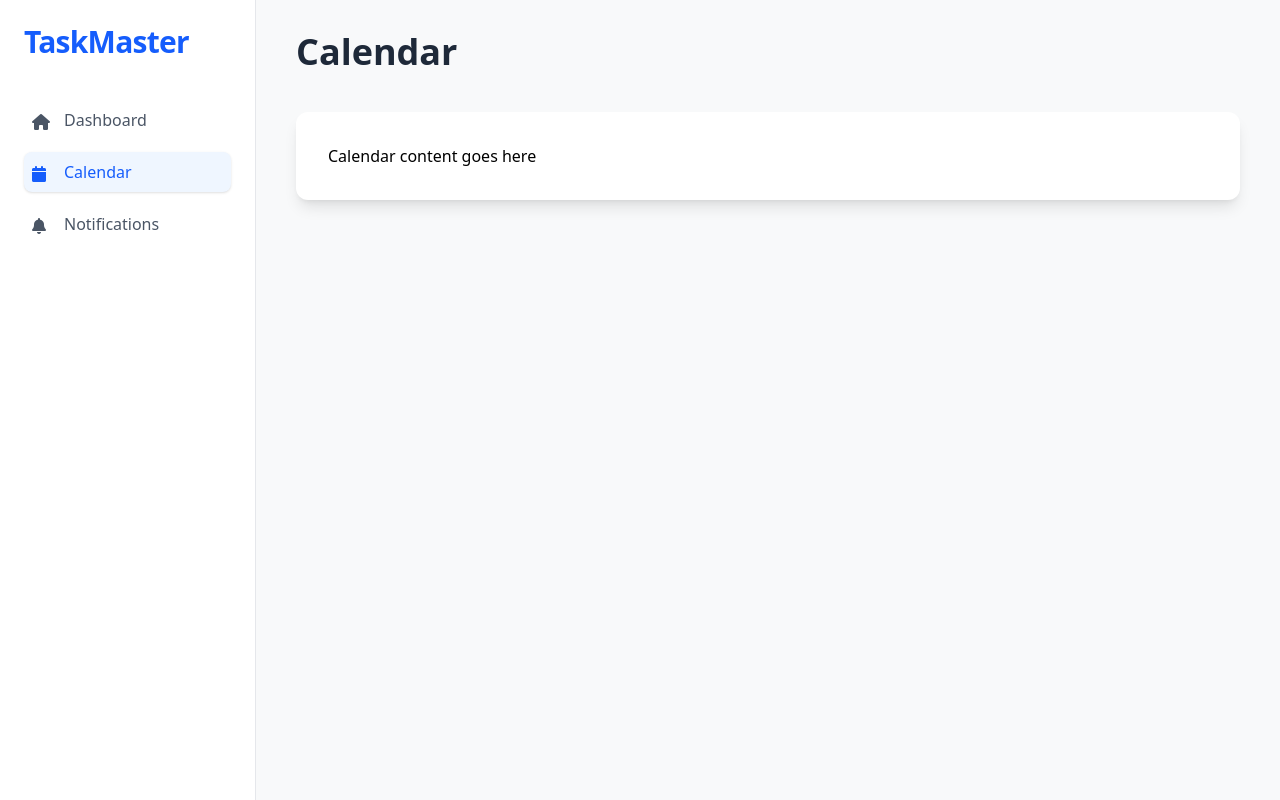
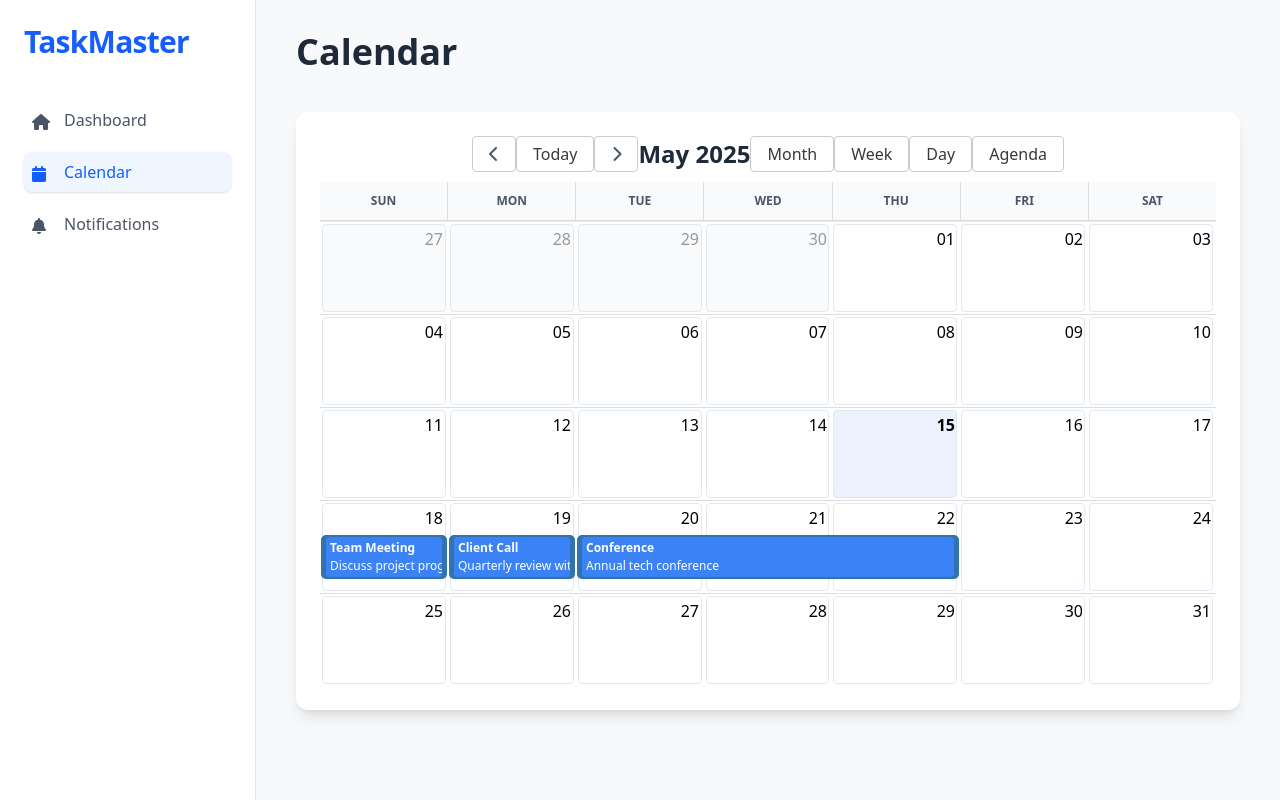
Before and after one commit to Gideon-Buba/task-project, a React (Vite) app in the folder frontend/: page /calendar in a window 1280 px wide. Built offline with nearby package versions, Linux system fonts and the light colour scheme.

Commit message:
calendar wip

```diff
--- a/frontend/package.json
+++ b/frontend/package.json
@@ -12,8 +12,10 @@
   "dependencies": {
     "@tailwindcss/postcss": "^4.1.6",
     "axios": "^1.9.0",
+    "date-fns": "^4.1.0",
     "framer-motion": "^12.11.3",
     "react": "^19.1.0",
+    "react-big-calendar": "^1.18.0",
     "react-dom": "^19.1.0",
     "react-router-dom": "^7.6.0"
   },
@@ -21,6 +23,7 @@
     "@eslint/js": "^9.25.0",
     "@tailwindcss/vite": "^4.1.6",
     "@types/react": "^19.1.2",
+    "@types/react-big-calendar": "^1.16.1",
     "@types/react-dom": "^19.1.2",
     "@vitejs/plugin-react": "^4.4.1",
     "eslint": "^9.25.0",
--- a/frontend/src/components/Dashboard.tsx
+++ b/frontend/src/components/Dashboard.tsx
@@ -1,4 +1,3 @@
-// Dashboard.tsx
 import React, { useState, useEffect } from "react";
 import { motion, AnimatePresence } from "framer-motion";
 import { getTasks, addTask } from "../api/taskApi";
--- a/frontend/src/pages/CalendarPage.tsx
+++ b/frontend/src/pages/CalendarPage.tsx
@@ -1,15 +1,204 @@
-import React from "react";
+import React, { useState } from "react";
+import { Calendar as BigCalendar, momentLocalizer } from "react-big-calendar";
+import type { View } from "react-big-calendar";
+// import { Views } from "react-big-calendar";
+import moment from "moment";
+import "react-big-calendar/lib/css/react-big-calendar.css";
+import { motion } from "framer-motion";
+import "../styles/Calendar.css";
+
+// Set up the localizer
+const localizer = momentLocalizer(moment);
 
 const Calendar: React.FC = () => {
+  // Use View type for the state
+  const [view, setView] = useState<View>("month");
+  const [date, setDate] = useState(new Date());
+
+  // Sample events data
+  const events = [
+    {
+      id: 1,
+      title: "Team Meeting",
+      start: new Date(2025, 4, 18, 10, 0), // May 18, 2025, 10:00 AM
+      end: new Date(2025, 4, 18, 11, 30), // May 18, 2025, 11:30 AM
+      desc: "Discuss project progress",
+      allDay: false,
+    },
+    {
+      id: 2,
+      title: "Client Call",
+      start: new Date(2025, 4, 19, 14, 0), // May 19, 2025, 2:00 PM
+      end: new Date(2025, 4, 19, 15, 0), // May 19, 2025, 3:00 PM
+      desc: "Quarterly review with client",
+      allDay: false,
+    },
+    {
+      id: 3,
+      title: "Conference",
+      start: new Date(2025, 4, 20, 9, 0), // May 20, 2025, 9:00 AM
+      end: new Date(2025, 4, 22, 17, 0), // May 22, 2025, 5:00 PM
+      desc: "Annual tech conference",
+      allDay: false,
+    },
+  ];
+
+  // Custom event component
+  const EventComponent = ({ event }: { event: any }) => (
+    <motion.div
+      initial={{ opacity: 0, scale: 0.9 }}
+      animate={{ opacity: 1, scale: 1 }}
+      transition={{ duration: 0.2 }}
+      className="rbc-event"
+      style={{
+        backgroundColor: "#3b82f6", // blue-500
+        borderColor: "#3b82f6",
+        color: "white",
+        borderRadius: "4px",
+        padding: "2px 4px",
+        fontSize: "12px",
+      }}
+    >
+      <strong>{event.title}</strong>
+      {event.desc && <div>{event.desc}</div>}
+    </motion.div>
+  );
+
+  // Custom toolbar
+  const CustomToolbar = (toolbar: any) => {
+    const goToBack = () => {
+      toolbar.date.setMonth(toolbar.date.getMonth() - 1);
+      toolbar.onNavigate("PREV");
+    };
+
+    const goToNext = () => {
+      toolbar.date.setMonth(toolbar.date.getMonth() + 1);
+      toolbar.onNavigate("NEXT");
+    };
+
+    const goToToday = () => {
+      toolbar.onNavigate("TODAY");
+    };
+
+    const label = () => {
+      const date = toolbar.date;
+      return (
+        <span>
+          {date.toLocaleString("default", { month: "long" })}{" "}
+          {date.getFullYear()}
+        </span>
+      );
+    };
+
+    return (
+      <div className="rbc-toolbar flex justify-between items-center mb-6">
+        <div className="flex items-center space-x-4">
+          <button
+            onClick={goToBack}
+            className="p-2 rounded-full hover:bg-gray-100 transition-colors"
+          >
+            <i className="fas fa-chevron-left text-gray-600"></i>
+          </button>
+          <button
+            onClick={goToToday}
+            className="px-4 py-2 bg-blue-600 text-white rounded-lg hover:bg-blue-700 transition-colors"
+          >
+            Today
+          </button>
+          <button
+            onClick={goToNext}
+            className="p-2 rounded-full hover:bg-gray-100 transition-colors"
+          >
+            <i className="fas fa-chevron-right text-gray-600"></i>
+          </button>
+        </div>
+
+        <h2 className="text-2xl font-bold text-gray-800">{label()}</h2>
+
+        <div className="flex space-x-2">
+          <button
+            onClick={() => toolbar.onView("month")}
+            className={`px-4 py-2 rounded-lg ${
+              view === "month"
+                ? "bg-blue-600 text-white"
+                : "bg-gray-100 text-gray-600 hover:bg-gray-200"
+            } transition-colors`}
+          >
+            Month
+          </button>
+          <button
+            onClick={() => toolbar.onView("week")}
+            className={`px-4 py-2 rounded-lg ${
+              view === "week"
+                ? "bg-blue-600 text-white"
+                : "bg-gray-100 text-gray-600 hover:bg-gray-200"
+            } transition-colors`}
+          >
+            Week
+          </button>
+          <button
+            onClick={() => toolbar.onView("day")}
+            className={`px-4 py-2 rounded-lg ${
+              view === "day"
+                ? "bg-blue-600 text-white"
+                : "bg-gray-100 text-gray-600 hover:bg-gray-200"
+            } transition-colors`}
+          >
+            Day
+          </button>
+          <button
+            onClick={() => toolbar.onView("agenda")}
+            className={`px-4 py-2 rounded-lg ${
+              view === "agenda"
+                ? "bg-blue-600 text-white"
+                : "bg-gray-100 text-gray-600 hover:bg-gray-200"
+            } transition-colors`}
+          >
+            Agenda
+          </button>
+        </div>
+      </div>
+    );
+  };
+
   return (
     <>
       <header className="flex justify-between items-center mb-10">
-        <h2 className="text-4xl font-bold text-gray-800">Calendar</h2>
+        <motion.h2
+          initial={{ opacity: 0, x: -20 }}
+          animate={{ opacity: 1, x: 0 }}
+          transition={{ duration: 0.5, delay: 0.1 }}
+          className="text-4xl font-bold text-gray-800"
+        >
+          Calendar
+        </motion.h2>
       </header>
 
-      <div className="bg-white rounded-xl shadow-lg p-8">
-        <p>Calendar content goes here</p>
-      </div>
+      <motion.div
+        initial={{ opacity: 0, y: 20 }}
+        animate={{ opacity: 1, y: 0 }}
+        transition={{ duration: 0.5, delay: 0.2 }}
+        className="bg-white rounded-xl shadow-lg overflow-hidden"
+      >
+        <div className="p-6">
+          <BigCalendar
+            localizer={localizer}
+            events={events}
+            startAccessor="start"
+            endAccessor="end"
+            view={view}
+            date={date}
+            onView={setView}
+            onNavigate={setDate}
+            components={{
+              event: EventComponent,
+              toolbar: CustomToolbar,
+            }}
+            style={{ height: "calc(100vh - 250px)" }}
+            className="custom-calendar"
+          />
+        </div>
+      </motion.div>
     </>
   );
 };
--- /dev/null
+++ b/frontend/src/styles/Calendar.css
@@ -0,0 +1,78 @@
+.custom-calendar .rbc-month-view {
+  border: none;
+}
+
+.custom-calendar .rbc-month-header {
+  background-color: #f8fafc;
+  border-bottom: 1px solid #e2e8f0;
+}
+
+.custom-calendar .rbc-header {
+  padding: 10px 0;
+  text-transform: uppercase;
+  font-size: 12px;
+  font-weight: 600;
+  color: #4a5568;
+}
+
+.custom-calendar .rbc-date-cell {
+  padding: 5px;
+}
+
+.custom-calendar .rbc-day-bg {
+  border: 1px solid #e2e8f0;
+  border-radius: 4px;
+  margin: 2px;
+}
+
+.custom-calendar .rbc-off-range-bg {
+  background-color: #f8fafc;
+}
+
+.custom-calendar .rbc-today {
+  background-color: rgba(59, 130, 246, 0.1);
+}
+
+.custom-calendar .rbc-current-time-indicator {
+  background-color: #3b82f6;
+}
+
+.custom-calendar .rbc-time-header {
+  background-color: #f8fafc;
+  border-bottom: 1px solid #e2e8f0;
+}
+
+.custom-calendar .rbc-time-content {
+  border-left: 1px solid #e2e8f0;
+}
+
+.custom-calendar .rbc-timeslot-group {
+  border-bottom: 1px solid #e2e8f0;
+}
+
+/* For the agenda view */
+.custom-calendar .rbc-agenda-view table {
+  border-collapse: separate;
+  border-spacing: 0;
+}
+
+.custom-calendar .rbc-agenda-view table th {
+  background-color: #f8fafc;
+  border-bottom: 1px solid #e2e8f0;
+  text-align: left;
+  padding: 10px;
+}
+
+.custom-calendar .rbc-agenda-view table td {
+  border-bottom: 1px solid #e2e8f0;
+  padding: 10px;
+}
+
+/* For the week and day views */
+.custom-calendar .rbc-time-slot {
+  border-bottom: 1px solid #e2e8f0;
+}
+
+.custom-calendar .rbc-time-slot:last-child {
+  border-bottom: none;
+}
```
Also changed, not shown: 1 other file (tests, documents, lock files or other folders).
